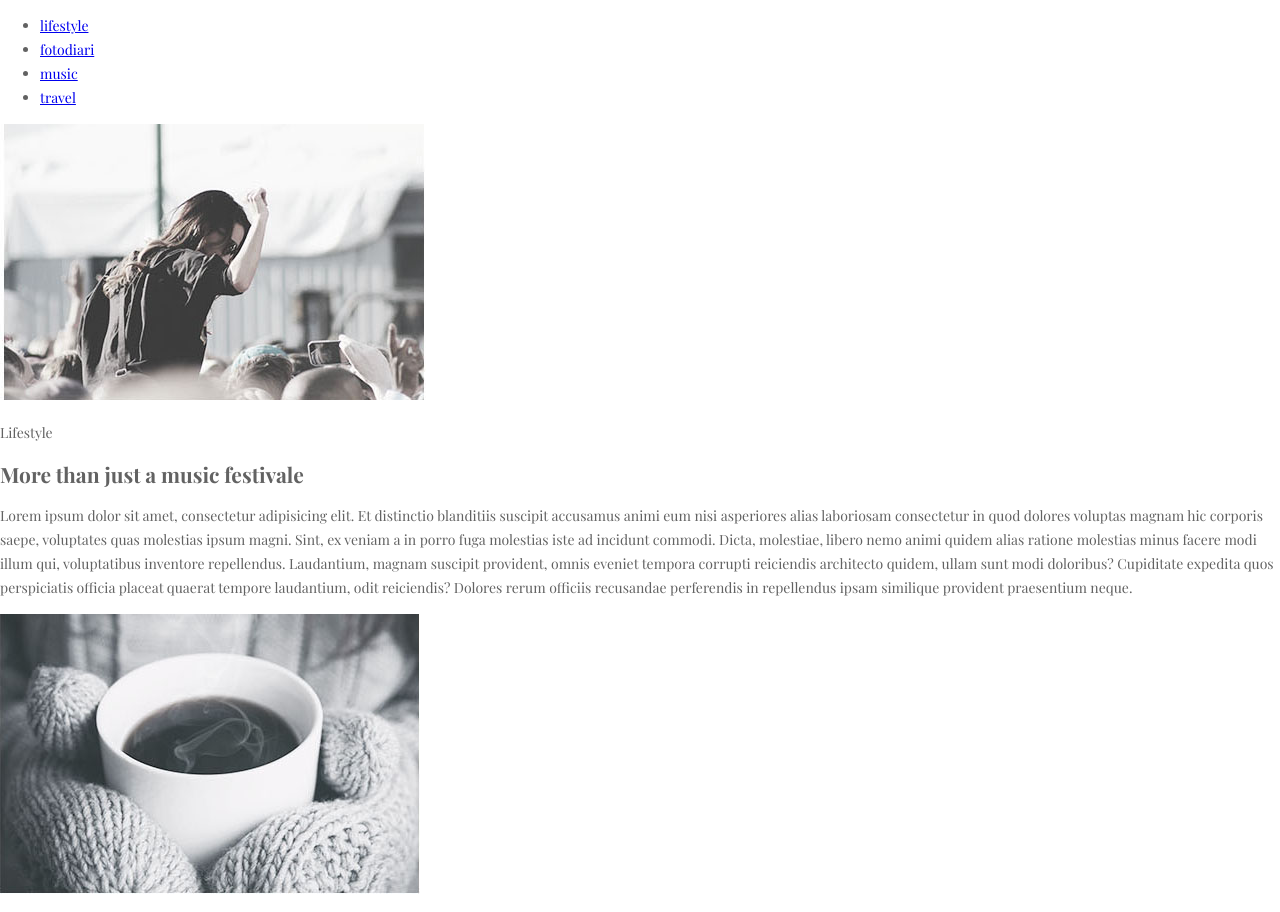
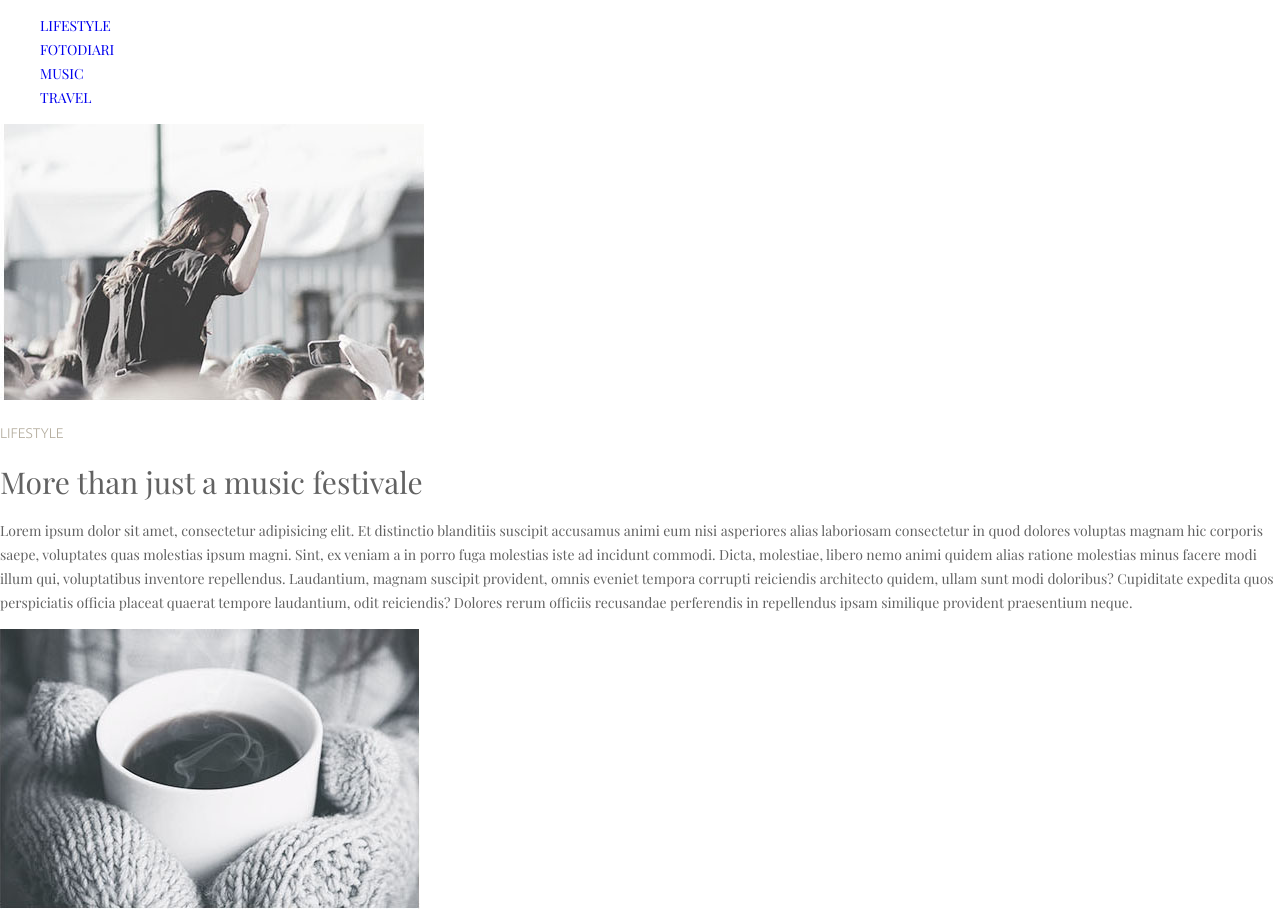
Before and after one commit to 87stal/goit-fe-course, a plain HTML site: page hw-03/index.html in a window 1280 px wide. Shown: the top 912 px of the page. Drawn offline with nearby package versions, Linux system fonts and the light colour scheme; a web font is replaced by a local one.

Commit message:
Edit text

```diff
--- a/hw-03/css/style.css
+++ b/hw-03/css/style.css
@@ -1,11 +1,27 @@
 body {
-    font-family:'Playfair Display', serif;
-    color: rgb( 98,98,98 );
-    font-size: 14px;
-    line-height: 24px;
-
+  font-family: "Playfair Display", serif;
+  color: rgb(98, 98, 98);
+  font-size: 14px;
+  line-height: 24px;
 }
-
-
-
-/* <--font-family: 'Ubuntu', sans-serif;--> */
+.menu {
+  list-style: none;
+  text-transform: uppercase;
+  text-decoration: none;
+}
+.menu :hover {
+  color: rgb(3, 169, 244);
+}
+h2 {
+  font-size: 30px;
+  font-weight: normal;
+}
+.name_section {
+  font-family: "Ubuntu", sans-serif;
+  text-transform: uppercase;
+  color: rgb(180, 173, 158);
+  font-weight: lighter;
+}
+button {
+  font-size: 20px;
+}
--- a/hw-03/index.html
+++ b/hw-03/index.html
@@ -16,11 +16,11 @@
   </head>
   <body>
     <nav>
-      <ul>
-        <li><a href="#">lifestyle</a></li>
-        <li><a href="#">fotodiari</a></li>
-        <li><a href="#">music</a></li>
-        <li><a href="#">travel</a></li>
+      <ul class="menu">
+        <li class="menu item"><a class="menu link" href="#">lifestyle</a></li>
+        <li class="menu item"><a class="menu link" href="#">fotodiari</a></li>
+        <li class="menu item"><a class="menu link" href="#">music</a></li>
+        <li class="menu item"><a class="menu link" href="#">travel</a></li>
       </ul>
     </nav>
     <div>
```
